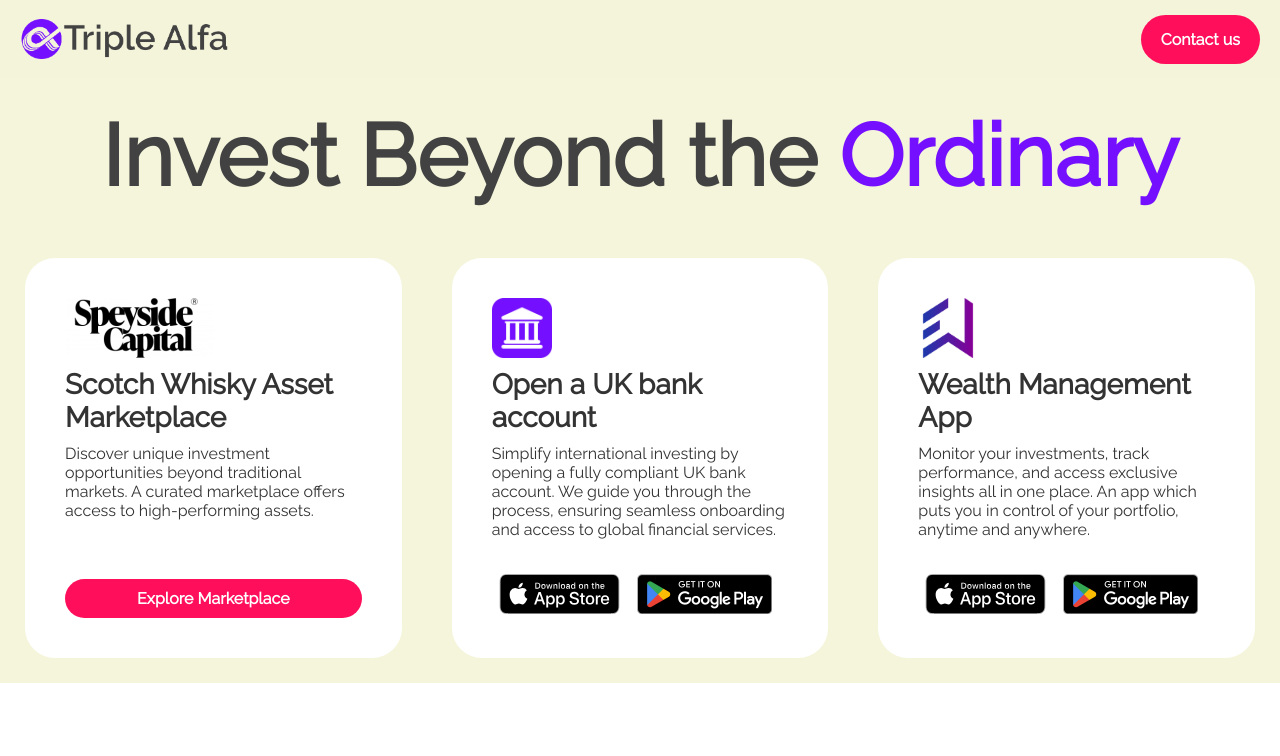
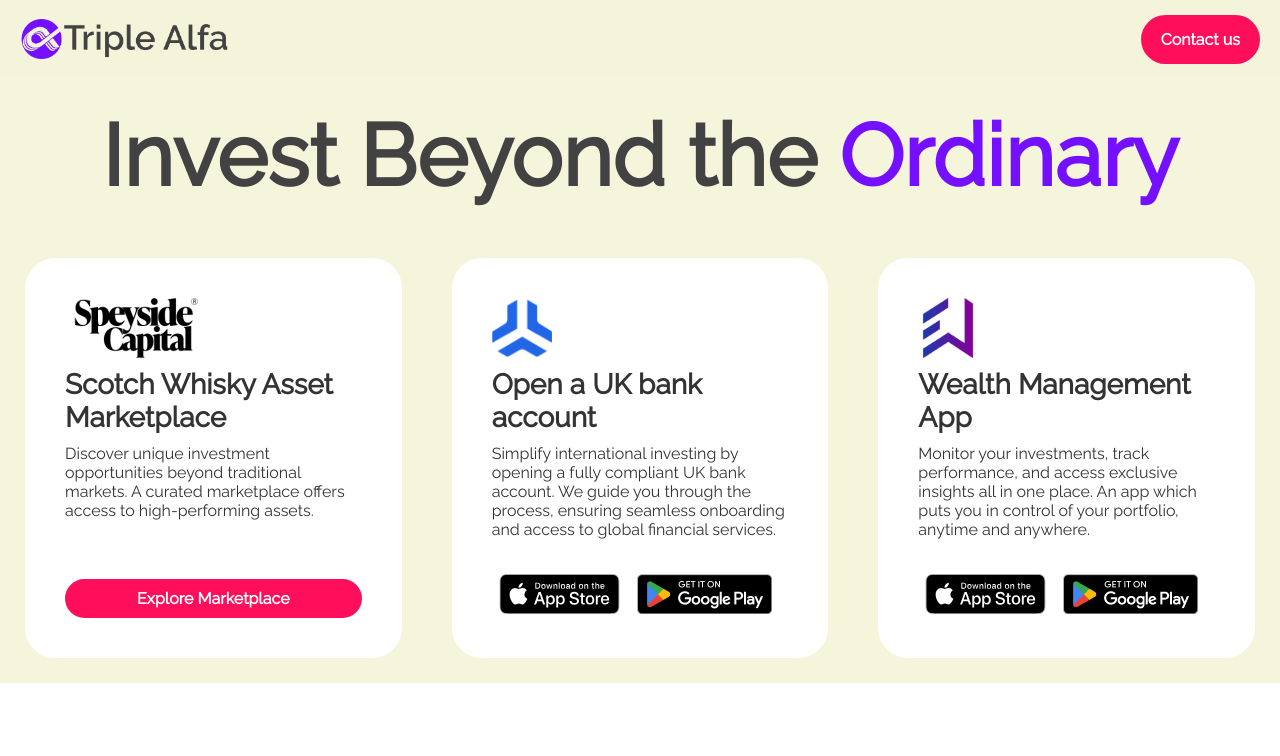
Before and after one commit to Adam-deb/Triplealfa, a Next.js app: page / in a window 1280 px wide. Shown: the top 756 px of the page. Built offline with nearby package versions, Linux system fonts and the light colour scheme.

Commit message:
added Gemba logo

```diff
--- a/src/app/page.js
+++ b/src/app/page.js
@@ -50,7 +50,7 @@
                     </Link>
                 </div>
                 <div className={styles.propositionCard}>
-                    <Image src="/bankIcon.png" height={60} width={60} className={styles.propositionCardIcon}/>
+                    <Image src="/gembaLogo.png" height={60} width={60} className={styles.propositionCardIcon}/>
                     <h3 className={styles.propositionCardHeading}>Open a UK bank account</h3>
                     <p className={styles.propositionCardDescription}>Simplify international investing by opening a fully compliant UK bank account. We guide you through the process, ensuring seamless onboarding and access to global financial services.</p>
                     <div className={styles.storeButtonsContainer}>
```
Also changed, not shown: public/gembaLogo.png (added).
